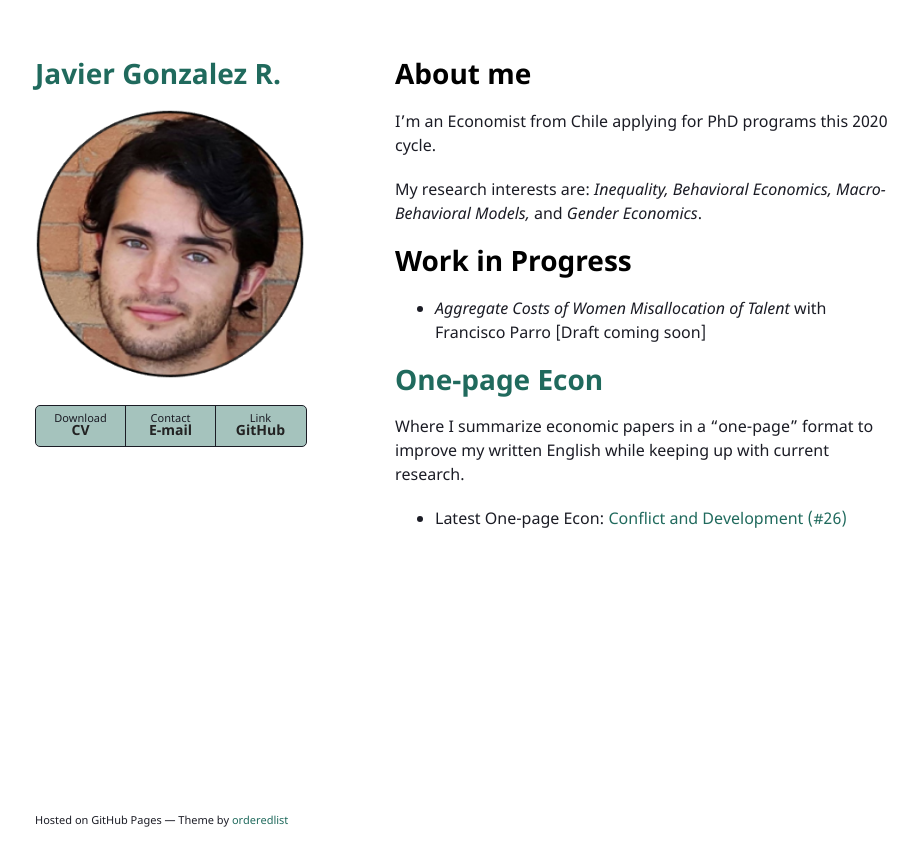
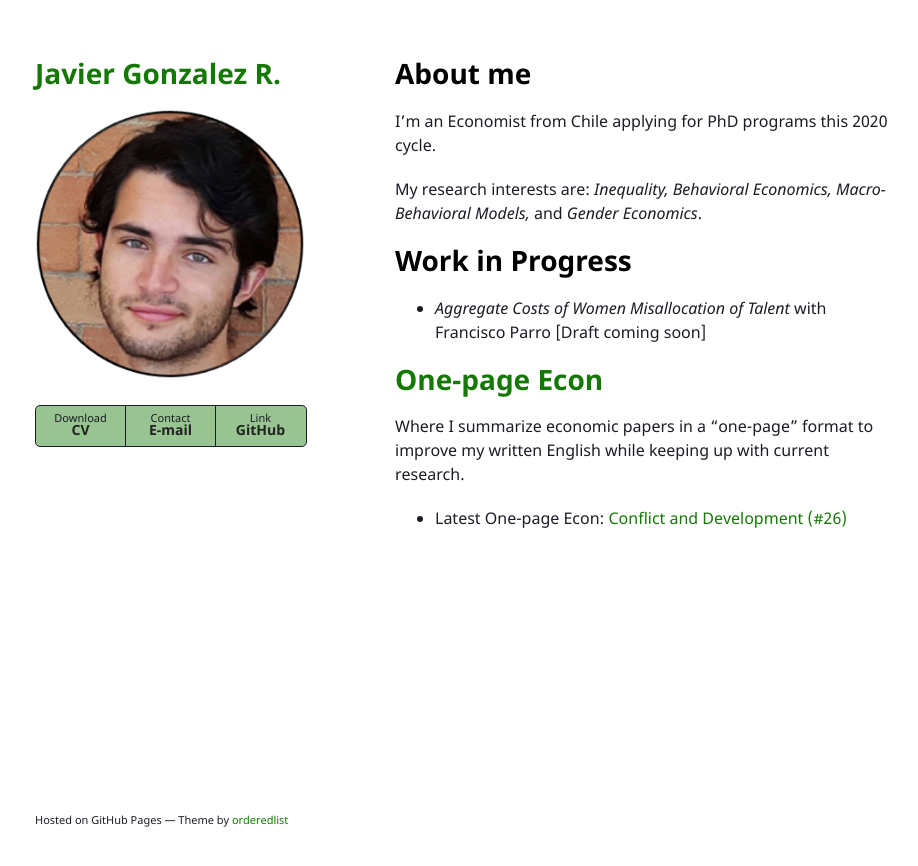
Before and after one commit to jjgecon/jjgecon.github.io, a Jekyll site: the page built from index.md, in a window 1280 px wide. Shown: the top 866 px of the page, without its empty margins (175-1093 px from the left). Built offline with Jekyll 4.4.1, drawn with Linux system fonts in a browser that asks for light colours; the repository's description, which GitHub fills in, is left out; our own code applies the rules of GitHub Pages for plain Markdown files.

Commit message:
Signed-off-by: jjgecon <javierj.g18@gmail.com>

```diff
--- a/_sass/jekyll-theme-minimal.scss
+++ b/_sass/jekyll-theme-minimal.scss
@@ -35,12 +35,12 @@ h3, h4, h5, h6 {
 }
 
 a {
-  color:#206a5d;
+  color:#147904;
   text-decoration:none;
 }
 
 a:hover, a:focus {
-  color:#206a5d;
+  color:#147904;
   text-decoration:underline;
 }
 
@@ -115,7 +115,7 @@ ul.downloads {
   list-style:none;
   height:40px;
   padding:0;
-  background:#206a5d67;
+  background:#14790470;
   border-radius:5px;
   border:1px solid #1b1c25;
   width:270px;
```
